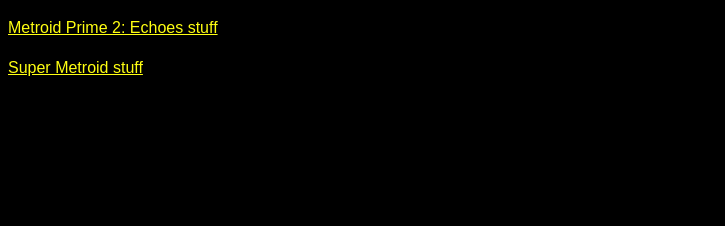
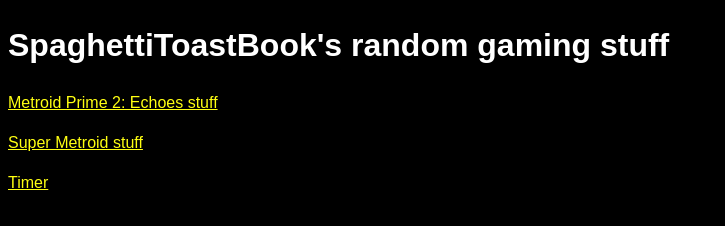
Before and after one commit to SpaghettiToastBook/spaghettitoastbook.github.io, a plain HTML site: page index.html in a window 1280 px wide. Shown: the whole page, without its empty margins (0-725 px from the left). Drawn offline with Linux system fonts and the light colour scheme.

Commit message:
Add timer page

```diff
--- a/index.html
+++ b/index.html
@@ -7,8 +7,10 @@
 </head>
 <body>
     <main>
+        <h1>SpaghettiToastBook's random gaming stuff</h1>
         <p><a href="echoes">Metroid Prime 2: Echoes stuff</a></p>
         <p><a href="super">Super Metroid stuff</a></p>
+        <p><a href="timer">Timer</a></p>
     </main>
 </body>
 </html>
```
Also changed, not shown: 1 other file.
